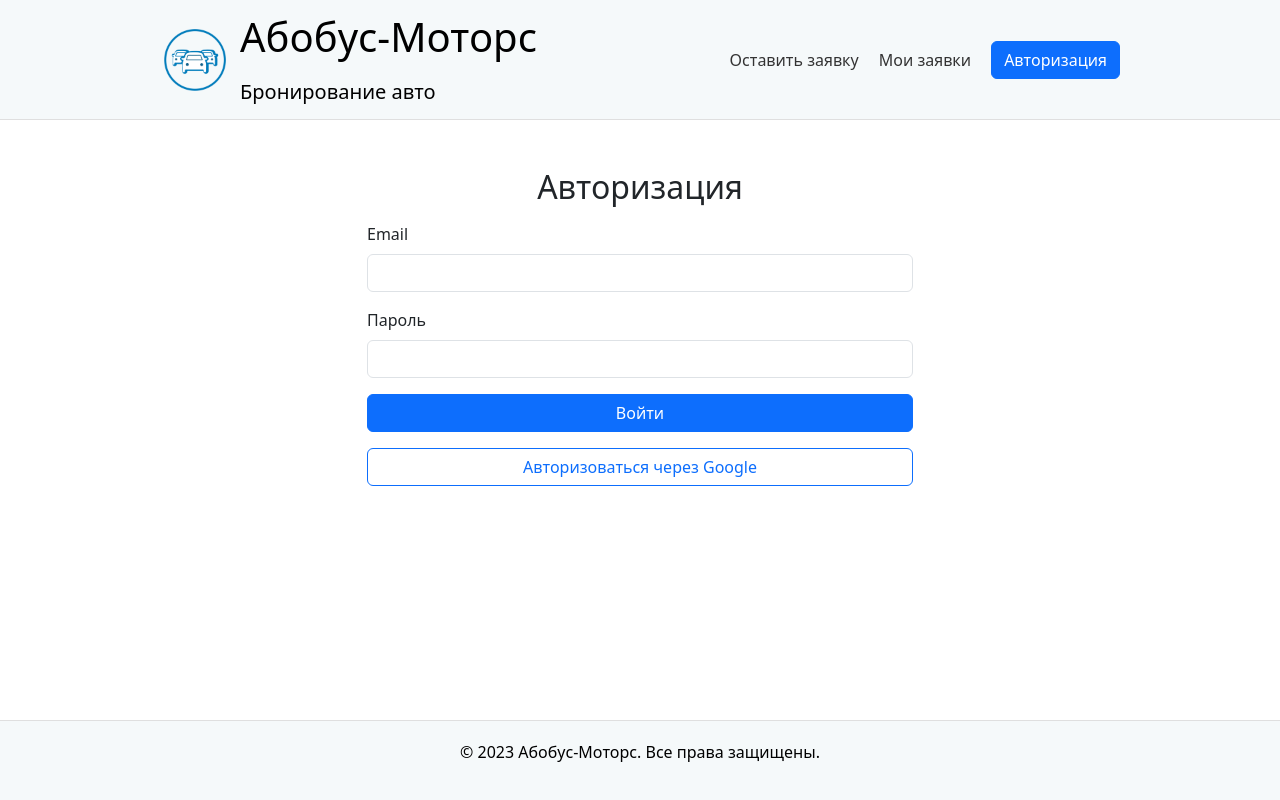
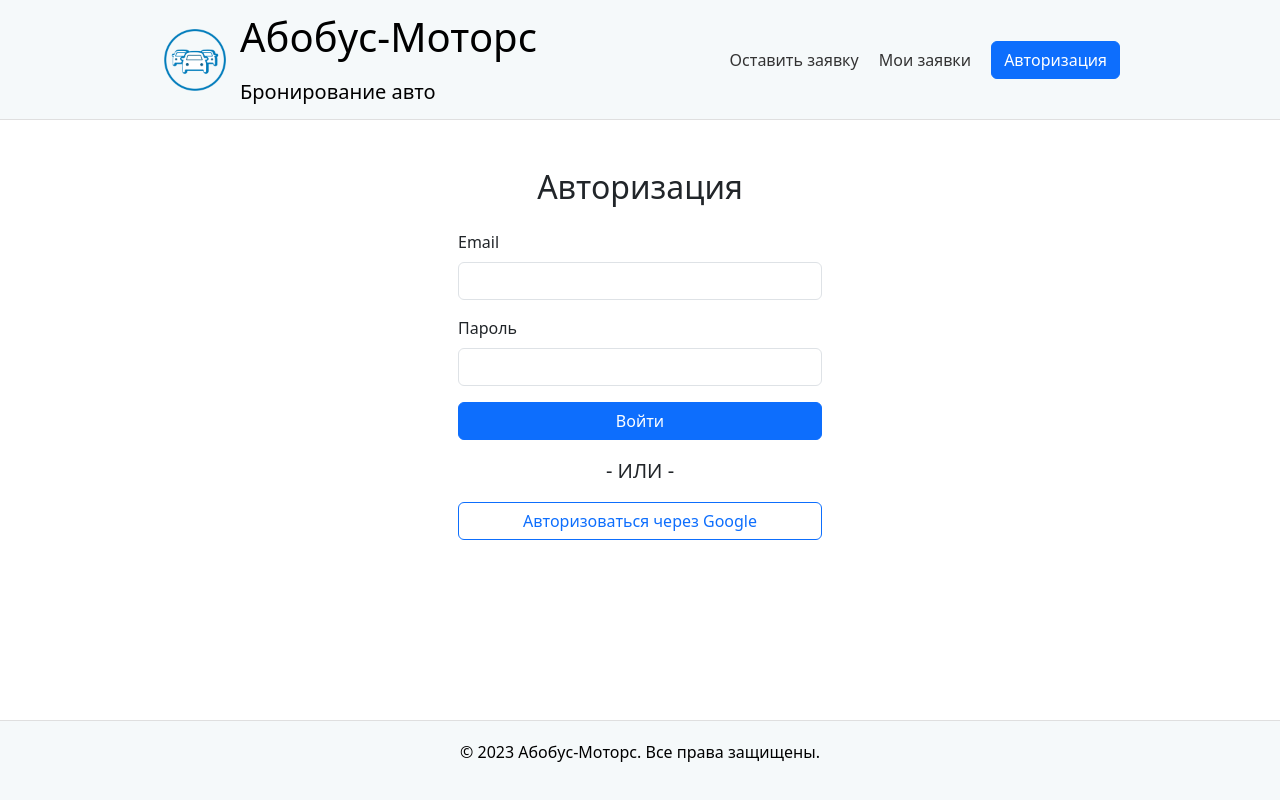
Before and after one commit to Ra1n-xD/car-booking-service, a Next.js app: page /login in a window 1280 px wide. Built offline with nearby package versions, Linux system fonts and the light colour scheme.

Commit message:
Auth page

```diff
--- a/src/app/(auth)/login/page.tsx
+++ b/src/app/(auth)/login/page.tsx
@@ -20,9 +20,9 @@ const Login = () => {
 
     return (
         <div className="container mt-5 d-flex flex-column align-items-center justify-content-center">
-            <h2 className="mb-3">Авторизация</h2>
+            <h2 className="mb-4">Авторизация</h2>
 
-            <form onSubmit={handleSubmit} className="col-6">
+            <form onSubmit={handleSubmit} className="col-4">
                 <div className="mb-3">
                     <label htmlFor="email" className="form-label">
                         Email
@@ -40,7 +40,9 @@ const Login = () => {
                 </button>
             </form>
 
-            <button type="button" className="btn btn-outline-primary mt-3 col-6" onClick={() => signIn('google')}>
+            <span className="mt-3 lead"> - ИЛИ - </span>
+
+            <button type="button" className="btn btn-outline-primary mt-3 col-4" onClick={() => signIn('google')}>
                 Авторизоваться через Google
             </button>
         </div>
--- a/src/models/User.js
+++ b/src/models/User.js
@@ -6,7 +6,6 @@ const userSchema = new Schema(
     {
         name: {
             type: String,
-            unique: true,
             required: true
         },
         email: {
```
